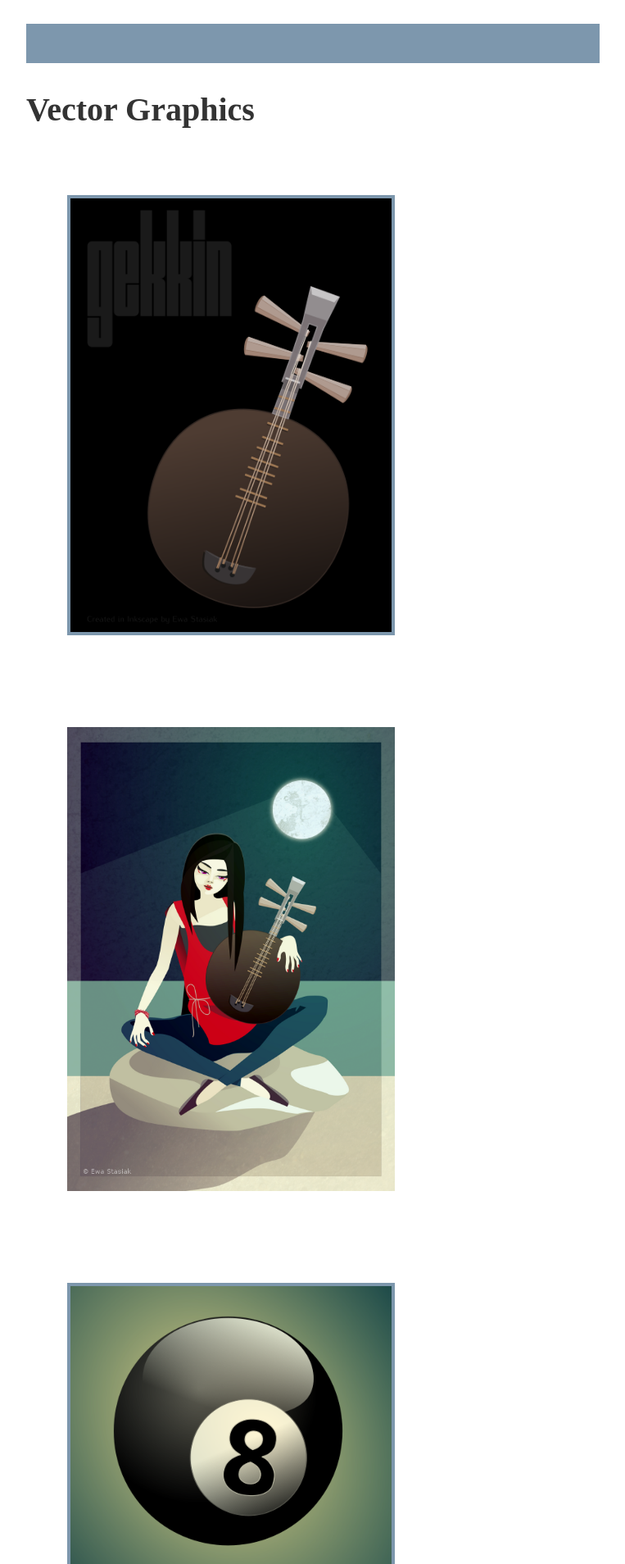
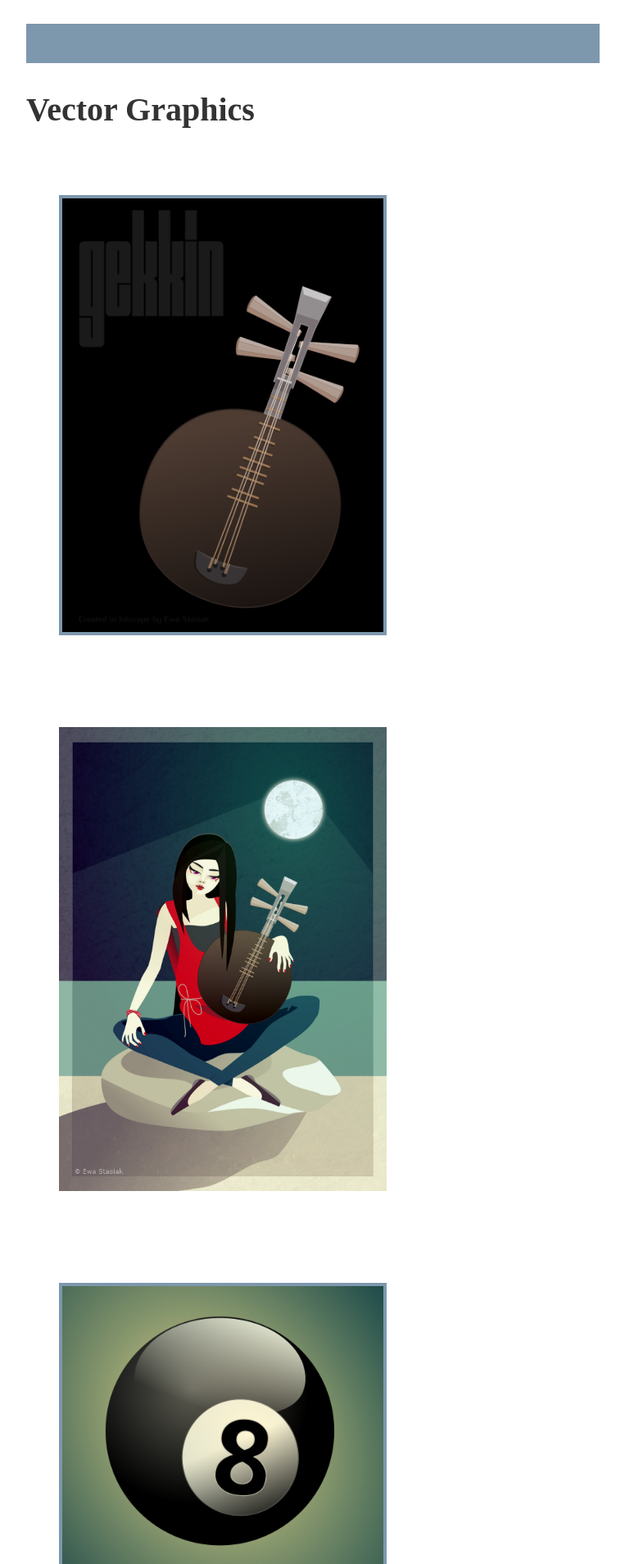
Before and after one commit to ewastasiak/Showcase, a Jekyll site: the page built from artistic/index.html, in a window 1280 px wide. Shown: the part 390-2298 px from the top of the page at 82% size, without its empty margins (258-1021 px from the left). Built offline with Jekyll 4.4.1, drawn with Linux system fonts in a browser that asks for light colours; nearby versions of some CDN libraries; library files that are not in the unit come from our copies.

Commit message:
Updated 'css/main.css' via CloudCannon

```diff
--- a/css/main.css
+++ b/css/main.css
@@ -97,11 +97,11 @@
 }
 
 figure {
-	width: 60%;
+	width: 80%;
 	display: flex;
 	/*flex-flow: column;*/
     align-items: center;
-    justify-content: space-around;
+    justify-content: flex-start;
 }
 
 figcaption {
```
